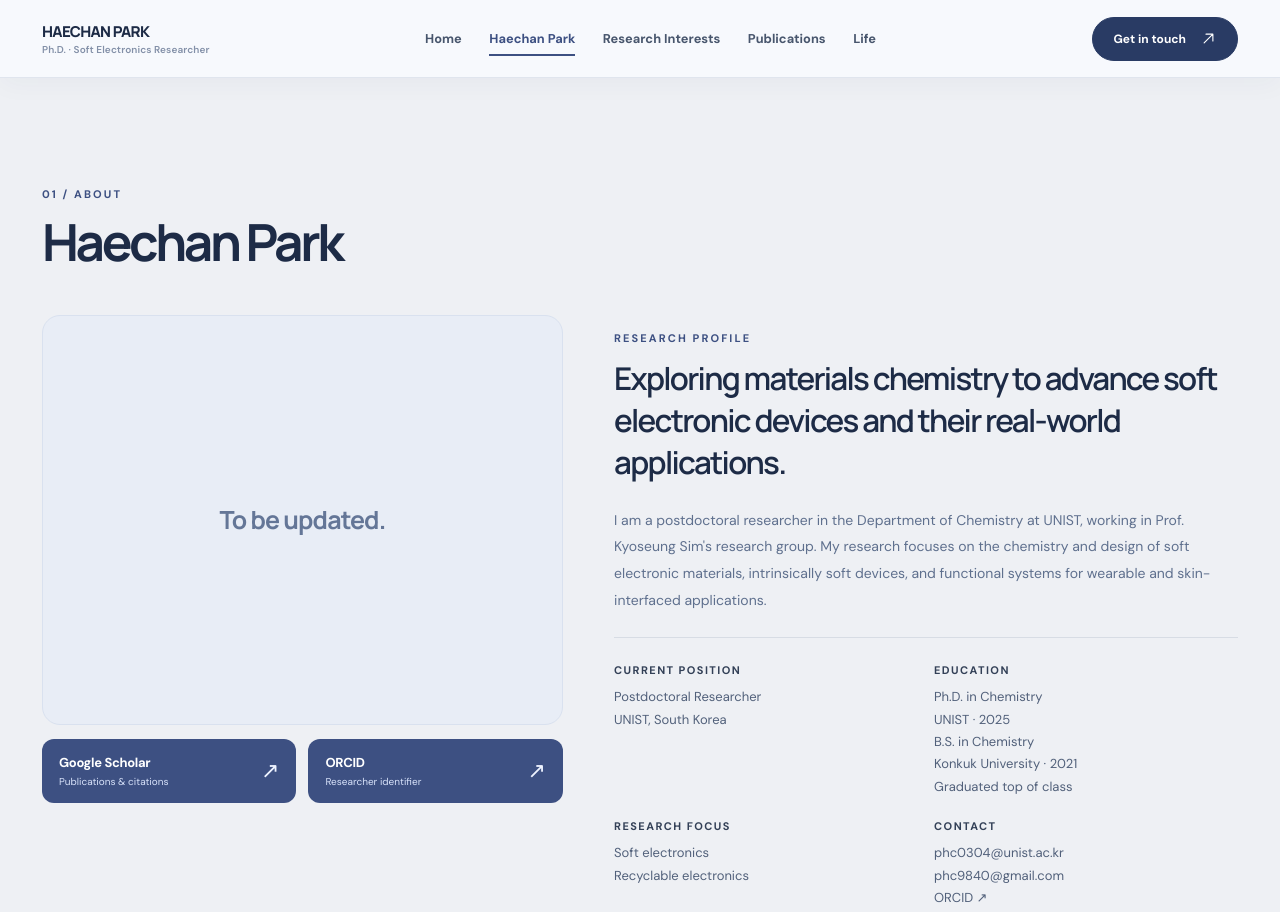
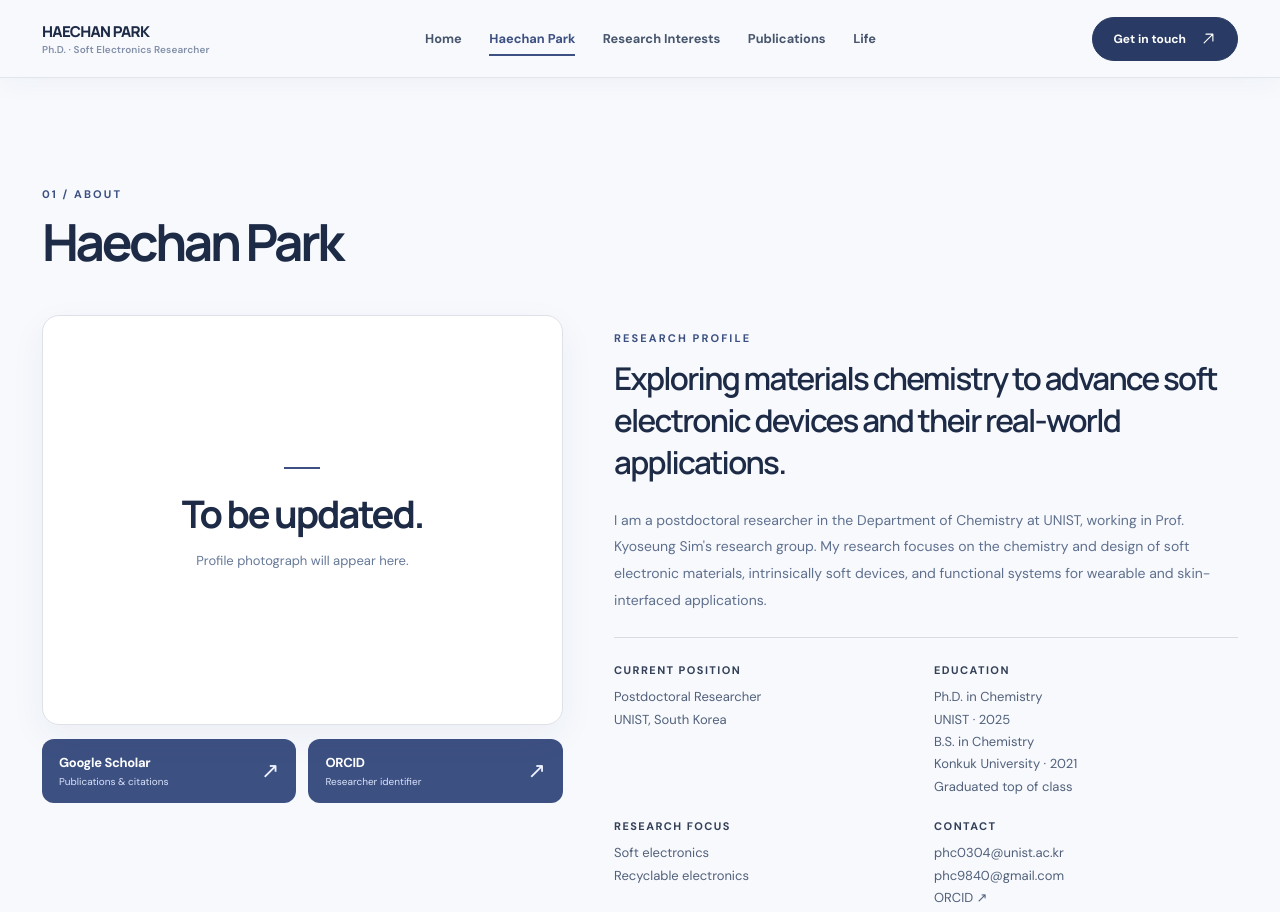
Before and after one commit to HaechanPark-SIM/haechanpark.github.io, a plain HTML site: page haechan-park.html in a window 1280 px wide. Shown: the top 912 px of the page. Drawn offline with Linux system fonts and the light colour scheme.

Commit message:
Add files via upload

```diff
--- a/haechan-park.html
+++ b/haechan-park.html
@@ -56,7 +56,7 @@ html{scroll-padding-top:78px}
 .page-main .section-header{margin-bottom:43px}
 .page-main .section-header h2{font-size:clamp(40px,4vw,62px)}
 .page-main .section-header p{max-width:425px;font-size:14px}
-.page-main .section.{background:linear-gradient(180deg,#f0f4fc 0%,#f7f9fd 100%)}
+.page-main .section.soft-section{background:linear-gradient(180deg,#f0f4fc 0%,#f7f9fd 100%)}
 .page-main .gallery-section{background:#f0f4fa}
 .page-main .about-grid{align-items:start}
 .page-main .portrait-panel{min-height:465px}
@@ -100,6 +100,16 @@ a:focus-visible,button:focus-visible{outline:3px solid #8aabef;outline-offset:3p
 .portrait-panel.photo-pending{display:flex;align-items:center;justify-content:center;background:#e8edf6;border:1px solid #d9e1ef;text-align:center;}
 .portrait-panel.photo-pending::before{content:none;}
 .photo-pending-text{position:relative;z-index:2;margin:0;color:#647697;font-family:Manrope,sans-serif;font-size:clamp(19px,2vw,25px);font-weight:650;letter-spacing:-.035em;}
+
+/* Align the About background and photo placeholder with Life page */
+.page-main #about{background:var(--cream)}
+.profile-photo-placeholder{position:relative;min-height:410px;display:grid;place-items:center;overflow:hidden;border-radius:17px;border:1px solid #dee2e8;background:#fff;box-shadow:0 12px 36px rgba(36,55,100,.055)}
+.profile-placeholder-inner{position:relative;text-align:center;padding:34px 22px}
+.profile-placeholder-dash{display:block;width:36px;height:2px;background:#3d5082;margin:0 auto 22px}
+.profile-placeholder-inner h3{font-family:Manrope,sans-serif;font-size:clamp(27px,3vw,38px);letter-spacing:-.055em;line-height:1.2;margin:0;color:#1d2b46;font-weight:700}
+.profile-placeholder-inner p{font-size:13px;line-height:1.8;color:#657898;margin:13px 0 0}
+@media(max-width:760px){.profile-photo-placeholder{min-height:310px}}
+@media(max-width:490px){.profile-photo-placeholder{min-height:280px}.profile-placeholder-inner h3{font-size:29px}}
 </style></head><body class="inner-page"><svg aria-hidden="true" class="screen-reader" xmlns="http://www.w3.org/2000/svg"><symbol id="i-arrow" viewbox="0 0 24 24"><path d="M5 12h14m-6-6 6 6-6 6" fill="none" stroke="currentColor" stroke-linecap="round" stroke-linejoin="round" stroke-width="1.8"></path></symbol><symbol id="i-diag" viewbox="0 0 24 24"><path d="M5 19 19 5M8 5h11v11" fill="none" stroke="currentColor" stroke-linecap="round" stroke-linejoin="round" stroke-width="1.8"></path></symbol><symbol id="i-left" viewbox="0 0 24 24"><path d="M15 5 8 12l7 7" fill="none" stroke="currentColor" stroke-linecap="round" stroke-linejoin="round" stroke-width="1.7"></path></symbol><symbol id="i-right" viewbox="0 0 24 24"><path d="m9 5 7 7-7 7" fill="none" stroke="currentColor" stroke-linecap="round" stroke-linejoin="round" stroke-width="1.7"></path></symbol><symbol id="i-expand" viewbox="0 0 24 24"><path d="M8 4H4v4M16 4h4v4M4 16v4h4m12-4v4h-4" fill="none" stroke="currentColor" stroke-linejoin="round" stroke-width="1.8"></path></symbol><symbol id="i-close" viewbox="0 0 24 24"><path d="m5 5 14 14M19 5 5 19" stroke="currentColor" stroke-linecap="round" stroke-width="1.8"></path></symbol></svg><header class="site-header">
 <div class="container header-inner">
 <a aria-label="Haechan Park homepage" class="brand" href="index.html"><span><span class="brand-text">HAECHAN PARK</span><span class="brand-small">Ph.D. · Soft Electronics Researcher</span></span></a>
@@ -108,11 +118,17 @@ a:focus-visible,button:focus-visible{outline:3px solid #8aabef;outline-offset:3p
 <button aria-controls="mobileNav" aria-expanded="false" aria-label="Open navigation" class="menu-toggle" id="menuToggle" type="button"><svg fill="none" height="22" stroke="currentColor" stroke-width="1.8" viewbox="0 0 24 24" width="22"><path d="M4 7h16M4 12h16M4 17h16"></path></svg></button>
 </div>
 <nav aria-label="Mobile navigation" class="mobile-nav" hidden="" id="mobileNav"><a href="index.html">Home</a><a aria-current="page" href="haechan-park.html">Haechan Park</a><a href="research-interests.html">Research Interests</a><a href="publications.html">Publications</a><a href="life.html">Life</a><a href="mailto:phc0304@unist.ac.kr">Contact</a></nav>
-</header><main class="page-main" id="main-content"><section aria-labelledby="aboutTitle" class="section soft-section" id="about">
+</header><main class="page-main" id="main-content"><section aria-labelledby="aboutTitle" class="section" id="about">
 <div class="container">
 <div class="section-header reveal"><div><div class="eyebrow">01 / About</div><h2 id="aboutTitle">Haechan Park</h2></div></div>
 <div class="about-grid">
-<div class="about-visual-column"><div aria-label="Profile photograph to be updated" class="portrait-panel photo-pending reveal"><p class="photo-pending-text">To be updated.</p></div><div aria-label="Researcher profiles" class="profile-links"><a class="profile-link" href="https://scholar.google.com/citations?user=w9Lw_o8AAAAJ&amp;hl=ko" rel="noopener noreferrer" target="_blank"><span class="profile-link-text"><strong>Google Scholar</strong><small>Publications &amp; citations</small></span><span aria-hidden="true" class="profile-link-arrow">↗</span></a><a class="profile-link" href="https://orcid.org/0000-0003-1129-7383" rel="noopener noreferrer" target="_blank"><span class="profile-link-text"><strong>ORCID</strong><small>Researcher identifier</small></span><span aria-hidden="true" class="profile-link-arrow">↗</span></a></div></div>
+<div class="about-visual-column"><div aria-label="Profile photograph to be updated" class="profile-photo-placeholder reveal">
+  <div class="profile-placeholder-inner">
+    <span class="profile-placeholder-dash" aria-hidden="true"></span>
+    <h3>To be updated.</h3>
+    <p>Profile photograph will appear here.</p>
+  </div>
+</div><div aria-label="Researcher profiles" class="profile-links"><a class="profile-link" href="https://scholar.google.com/citations?user=w9Lw_o8AAAAJ&amp;hl=ko" rel="noopener noreferrer" target="_blank"><span class="profile-link-text"><strong>Google Scholar</strong><small>Publications &amp; citations</small></span><span aria-hidden="true" class="profile-link-arrow">↗</span></a><a class="profile-link" href="https://orcid.org/0000-0003-1129-7383" rel="noopener noreferrer" target="_blank"><span class="profile-link-text"><strong>ORCID</strong><small>Researcher identifier</small></span><span aria-hidden="true" class="profile-link-arrow">↗</span></a></div></div>
 <div class="about-copy reveal"><div class="eyebrow">Research profile</div><h3>Exploring materials chemistry to advance soft electronic devices and their real-world applications.</h3><p>I am a postdoctoral researcher in the Department of Chemistry at UNIST, working in Prof. Kyoseung Sim's research group. My research focuses on the chemistry and design of soft electronic materials, intrinsically soft devices, and functional systems for wearable and skin-interfaced applications.</p><div class="facts-grid"><div class="fact"><b>Current position</b><span>Postdoctoral Researcher<br/>UNIST, South Korea</span></div><div class="fact"><b>Education</b><span>Ph.D. in Chemistry<br/>UNIST · 2025<br/>B.S. in Chemistry<br/>Konkuk University · 2021<br/>Graduated top of class</span></div><div class="fact"><b>Research focus</b><span>Soft electronics<br/>Recyclable electronics</span></div><div class="fact"><b>Contact</b><span><a href="mailto:phc0304@unist.ac.kr">phc0304@unist.ac.kr</a><br/><a href="mailto:phc9840@gmail.com">phc9840@gmail.com</a><br/><a href="https://orcid.org/0000-0003-1129-7383" rel="noopener noreferrer" target="_blank">ORCID ↗</a></span></div></div></div>
 </div>
 </div>
```
